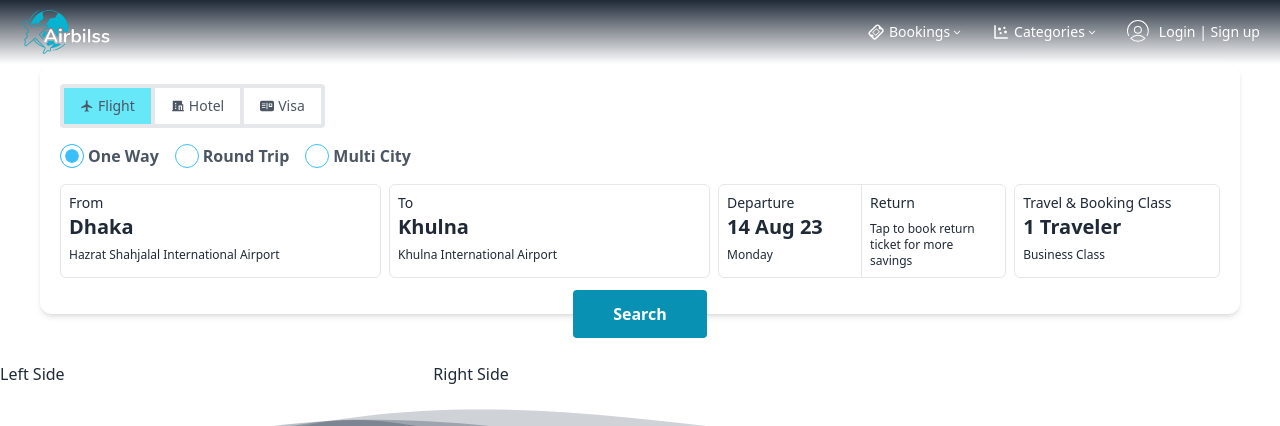
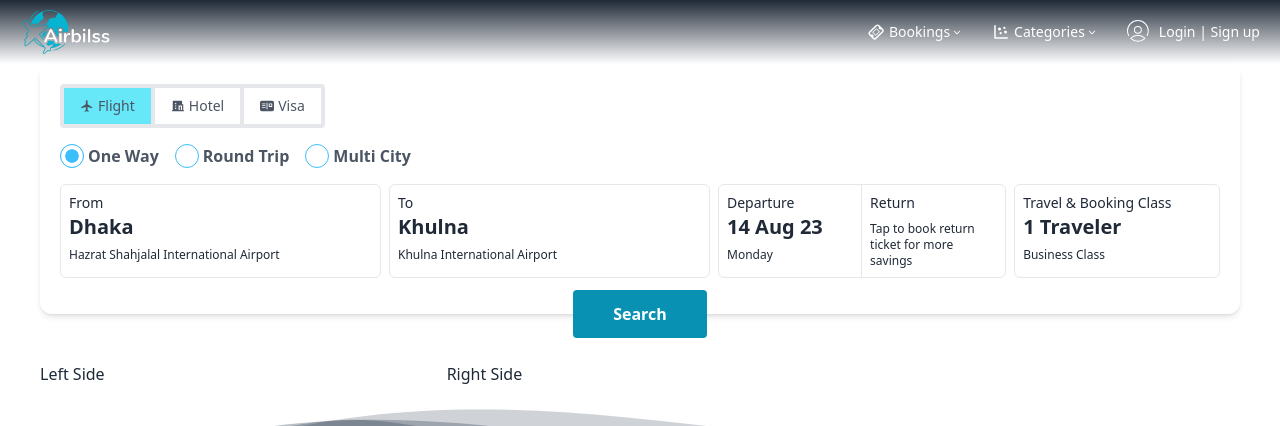
Before and after one commit to druvodev/airbliss, a React (Vite) app in the folder client-side/: page /flights in a window 1280 px wide. Shown: the top 426 px of the page. Built offline with nearby package versions, Linux system fonts and the light colour scheme; no server answers.

Commit message:
Added Layout for Flights page

```diff
--- a/client-side/src/pages/Flights/Flights/Flights.jsx
+++ b/client-side/src/pages/Flights/Flights/Flights.jsx
@@ -1,11 +1,14 @@
 import SearchFilter from "../../../Components/SearchFilter/SearchFilter";
+import ResultsFilter from "../ResultsFilter/ResultsFilter";
 
 const Flights = () => {
   return (
-    <div className="mt-16">
+    <div className="mt-16 max-w-7xl mx-auto">
       <SearchFilter />
-      <div className=" grid md:grid-cols-3 gap-5 mt-12">
-        <div className="col-span-1">Left Side</div>
+      <div className=" grid md:grid-cols-3 gap-5 mt-12 px-5 sm:px-10">
+        <div className="col-span-1">
+          <ResultsFilter />
+        </div>
         <div className="col-span-2">Right Side</div>
       </div>
     </div>
--- /dev/null
+++ b/client-side/src/pages/Flights/ResultsFilter/ResultsFilter.jsx
@@ -0,0 +1,5 @@
+const ResultsFilter = () => {
+  return <div>Left Side</div>;
+};
+
+export default ResultsFilter;
```
